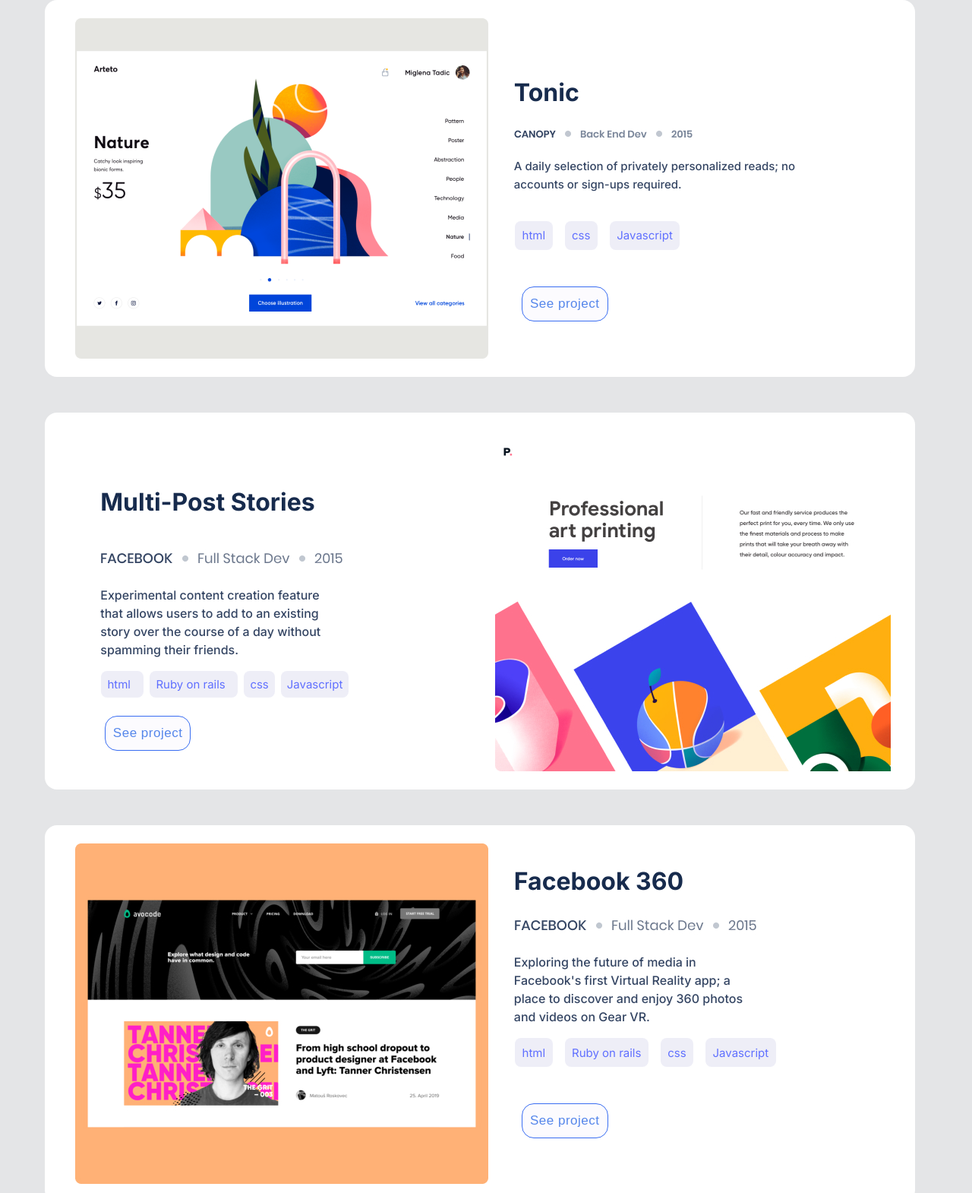
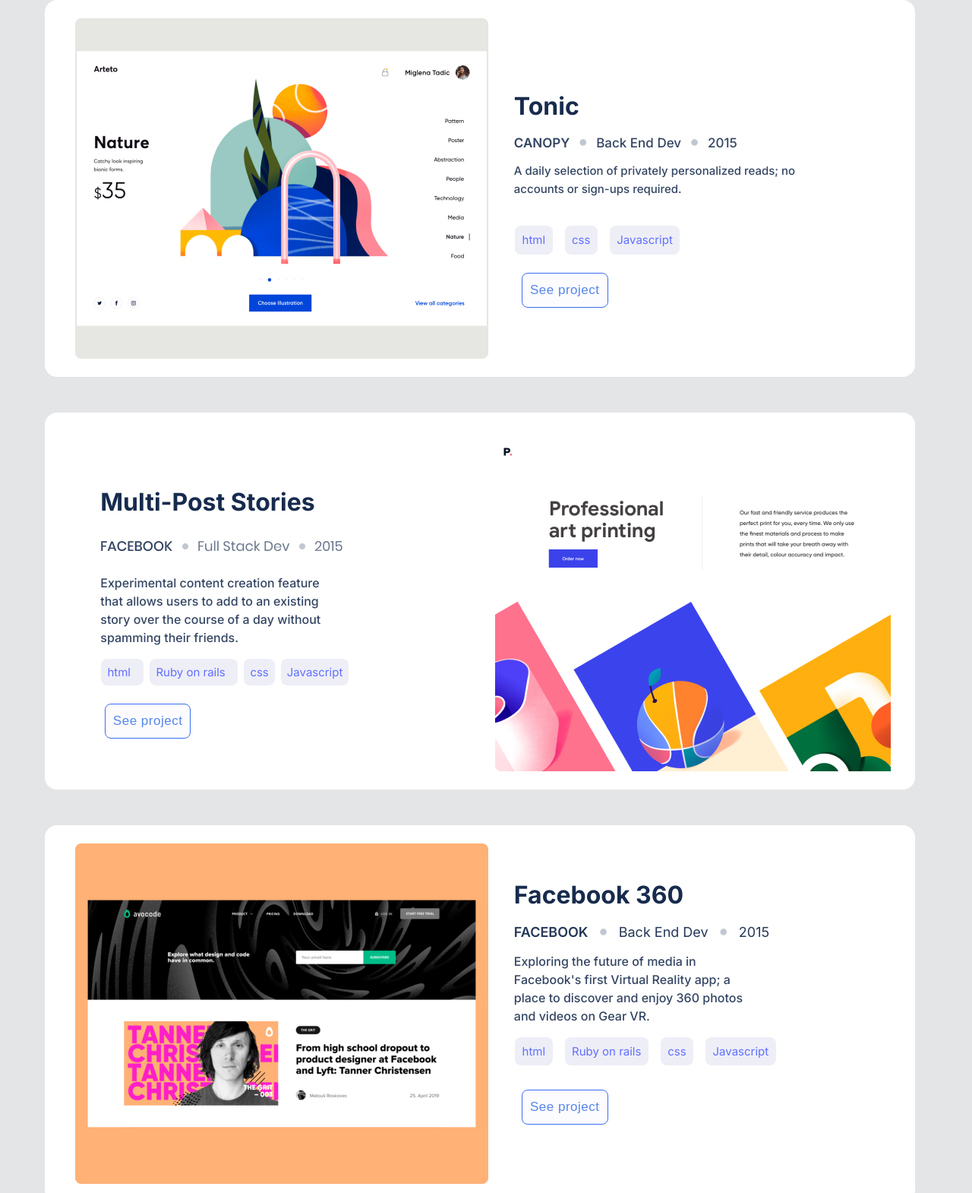
Before and after one commit to denigit5/Portfolio, a website: page index.html in a window 1280 px wide. Shown: the part 788-2358 px from the top of the page at 76% size. Drawn offline with nearby package versions, Linux system fonts and the light colour scheme.

Commit message:
Add changes to html and css

```diff
--- a/index.html
+++ b/index.html
@@ -46,7 +46,9 @@
                 </li>
                 <li>
                     <h2 class="works-heading deskheading1">Tonic</h2>
-                    <div class="canopy canopy1"><img src="Assets/files/Frame 2.png" alt=""></div>
+                    <div class="canopy canopy1"><div class="canop">CANOPY</div>
+                        <div class="circle"><i class="fa fa-circle"></i></div>Back End Dev
+                        <div class="circle"><i class="fa fa-circle"></i></div>2015</div>
                     <p class="works-paragraph deskpar1">A daily selection of privately personalized reads; no accounts or sign-ups required.</p>
                         <ul class="languages languages-1">
                             <li>html</li>
@@ -85,7 +87,10 @@
                     <h2 class="works-heading tonic">Tonic</h2>
                     <h2 class="works-heading facebook">Facebook 360</h2>
                     <div class="canopy canopy1 canopyX"><img src="Assets/files/Frame 2.png" alt=""></div>
-                    <div class="canopyX1 canopy-facebook"><img src="Assets/files/Frame facebook.jpg" alt=""></div>
+                    <div class="canopyX1 canopy-facebook"><div class="faceB">FACEBOOK</div>
+                        <div class="circle"><i class="fa fa-circle"></i></div>Back End Dev
+                        <div class="circle"><i class="fa fa-circle"></i></div>2015</div>
+                    </div>
                     <p class="works-paragraph deskpar1 deskparY">A daily selection of privately personalized reads; no accounts or sign-ups required.</p>
                     <p class="deskpar4">Exploring the future of media in Facebook's first Virtual Reality app; a place to discover and enjoy 360 photos and videos on Gear VR.</p>
                         <ul class="languages languages-1">
--- a/style.css
+++ b/style.css
@@ -60,7 +60,6 @@
 }
 
 .heading {
-  min-width: 300px;
   color: #172b4d;
   font-style: normal;
   font-weight: 700;
@@ -155,7 +154,6 @@
 }
 
 .canopyX,
-.canopyX1,
 .canopyuber {
   display: none;
 }
@@ -201,7 +199,22 @@
 
 .canopy {
   display: flex;
-  margin-left: -6%;
+  margin-left: -5.5%;
+  color: #344563;
+  font-weight: 500;
+  font-size: 13px;
+}
+
+.canop {
+  font-weight: 600;
+}
+
+.circle {
+  color: #c1c7d0;
+  font-size: 10px;
+  margin-top: 1%;
+  margin-left: 3%;
+  margin-right: 3%;
 }
 
 .canopyX10 {
@@ -241,7 +254,7 @@
   background-color: #fcfbfe;
   padding: 10px;
   border: 1px solid rgba(57, 109, 242, 1);
-  border-radius: 16px;
+  border-radius: 8px;
   color: rgb(86, 135, 235);
   font-size: 17px;
   font-weight: 500;
@@ -538,7 +551,7 @@
 
   .navbar-links2 {
     display: flex;
-    margin-right: 12rem;
+    margin-right: 6rem;
     margin-top: -1rem;
   }
 
@@ -559,7 +572,7 @@
   }
 
   .heading {
-    width: 31%;
+    width: 32%;
     margin-left: 18%;
   }
 
@@ -640,7 +653,7 @@
 
   .deskheading2 {
     margin-top: 6rem;
-    margin-bottom: -4rem;
+    margin-bottom: -5rem;
     margin-left: 6%;
   }
 
@@ -660,16 +673,34 @@
     display: flex;
     margin-left: 6%;
     margin-top: 6rem;
+    font-size: 18px;
   }
 
   .canopyX {
     display: none;
   }
 
+  .canopyX1 {
+    color: #253858;
+  }
+
+  .circle {
+    display: flex;
+  }
+
+  .faceB,
+  .canop {
+    font-weight: 600;
+  }
+
   .canopy,
   .deskpar1 {
     margin-left: 6%;
     width: 78%;
+  }
+
+  .canopy {
+    font-size: 17px;
   }
 
   .deskpar1 {
@@ -726,7 +757,6 @@
   .project-1,
   .project-3 {
     margin-left: 7.8%;
-    margin-top: 3rem;
   }
 
   .project-2,
```
